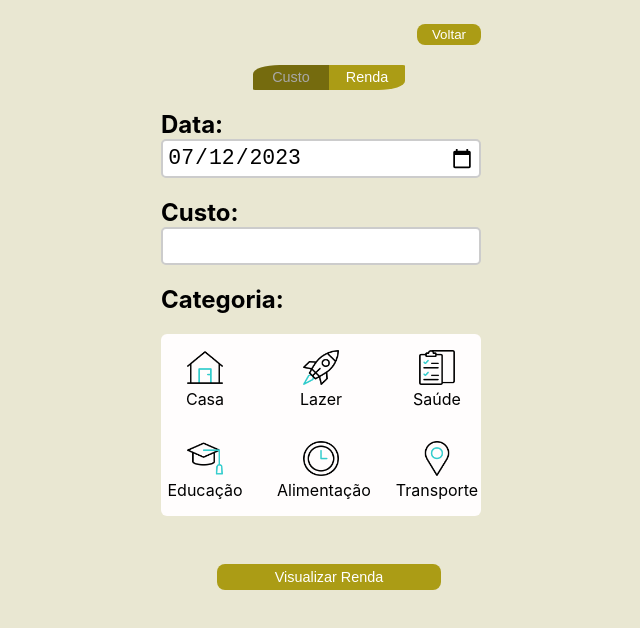
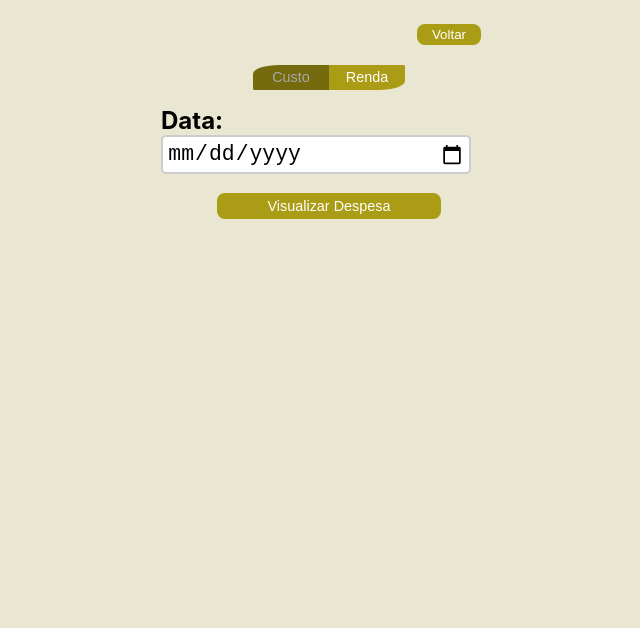
Before and after one commit to LucasJann/SpendSmart-Project, a React (Create React App) app in the folder my-spendsmart-app/: page /incomePage in a window 1280 px wide. Shown: the top 628 px of the page, without its empty margins (319-959 px from the left). Built offline with nearby package versions, Linux system fonts and the light colour scheme.

Commit message:
I've refactored all the logic in expense.jsx and income.jsx. I also tweaked some other parts

```diff
--- a/my-spendsmart-app/src/components/Expense/Expense.jsx
+++ b/my-spendsmart-app/src/components/Expense/Expense.jsx
@@ -30,6 +30,7 @@ const Expense = () => {
   const navigation = useNavigate();
 
   const [date, setDate] = useState();
+  const [message, setMessage] = useState();
   const [isDateFilled, setIsDateFilled] = useState(false);
 
   const [inputExpense, setInputExpense] = useState("");
@@ -53,6 +54,7 @@ const Expense = () => {
     const dateString = format(adjustedDate, "yyyy-MM-dd");
 
     setDate(dateString);
+    setMessage(false)
     setIsDateFilled(true);
   };
 
@@ -78,7 +80,7 @@ const Expense = () => {
 
     dispatch(expenseActions.addInput(newExpenseItem));
 
-    setInputExpense("");
+    setMessage(true)
     setIsDateFilled(false);
     setIsExpenseFilled(false)
   };
@@ -107,7 +109,6 @@ const Expense = () => {
             Renda
           </button>
         </div>
-        <div>
           <h2 className={classes.date}>
             Data:
             <input
@@ -118,7 +119,9 @@ const Expense = () => {
               className={`${classes.inputDate}`}
             />
           </h2>
-        </div>
+          {message && (
+            <p className={classes.paragraph}>Click no campo data para iniciar um registro</p>
+          )}
         {isDateFilled && (
           <Fragment>
             <div>
@@ -127,7 +130,6 @@ const Expense = () => {
                 <input
                   type="text"
                   id="text"
-                  value={inputExpense}
                   onChange={expenseChange}
                   className={`${classes.inputExpense}`}
                 />
@@ -136,7 +138,7 @@ const Expense = () => {
             <div>
               <h2>Categoria:</h2>
               <Card>
-                <ul className={classes.unorderedList}>
+                <ul className={classes.categories}>
                   <li
                     className={`${classes.list} ${
                       selectedCategory === "casa" ? classes.selected : ""
--- a/my-spendsmart-app/src/components/Expense/Expense.module.css
+++ b/my-spendsmart-app/src/components/Expense/Expense.module.css
@@ -44,26 +44,26 @@
   background-color: #756b0e;
 }
 
+.paragraph {
+  color: #888;
+  width: 98%
+}
+
 .date {
-  display: flex;
-  flex-wrap: wrap;
+  margin: 1rem 0 0.2rem
 }
 
 .inputDate {
-  width: 100%;
   margin: auto;
   font-size: 1.1em;
-
 }
 
 .inputExpense {
-  width: 96%;
   margin: auto;
   font-size: 0.9em;
 }
 
-.unorderedList {
-  margin: 0;
+.categories {
   padding: 0;
   display: flex;
   flex-wrap: wrap;
@@ -90,7 +90,6 @@
 .paragraph {
   margin: auto;
   margin: 0 0 1rem 0;
-
 }
 
 .lastButtons {
--- a/my-spendsmart-app/src/components/Expense/ExpenseHistory.module.css
+++ b/my-spendsmart-app/src/components/Expense/ExpenseHistory.module.css
@@ -1,6 +1,6 @@
 .historyDiv {
+  margin: auto;
   max-width: 20rem;
-  margin: auto
 }
 
 .getBackButton {
--- a/my-spendsmart-app/src/components/Expense/ExpenseItem.module.css
+++ b/my-spendsmart-app/src/components/Expense/ExpenseItem.module.css
@@ -1,5 +1,5 @@
 .item {
-  width: 100%;
+  width: 94%;
   display: grid;
   padding: 1rem;
   grid-gap: 1rem;
--- a/my-spendsmart-app/src/components/Goal/Goal.module.css
+++ b/my-spendsmart-app/src/components/Goal/Goal.module.css
@@ -29,7 +29,7 @@
 
 .paragraph {
   color: #888;
-  margin: 0rem 0rem 0rem 2.4rem;
+  margin: 0 0 0 1rem;
   font-style: bold;
 }
 
--- a/my-spendsmart-app/src/components/Income/Income.jsx
+++ b/my-spendsmart-app/src/components/Income/Income.jsx
@@ -1,4 +1,4 @@
-import React, { useState } from "react";
+import React, { useState, Fragment } from "react";
 import classes from "./Income.module.css";
 
 import Card from "../Layout/Card";
@@ -30,16 +30,15 @@ const Income = () => {
   const navigation = useNavigate();
 
   const [date, setDate] = useState("");
+  const [message, setMessage] = useState(false);
   const [inputIncome, setInputIncome] = useState("");
   const [isIncomeFilled, setIsIncomeFilled] = useState(false);
 
-  const [selectedDate, setSelectedDate] = useState(new Date());
   const [isDateFilled, setIsDateFilled] = useState(false);
 
   const [selectedCategory, setSelectedCategory] = useState(null);
 
-
-  const handleDateChange = (event) => {
+  const dateChange = (event) => {
     const selectedDate = new Date(event.target.value);
 
     if (isNaN(selectedDate)) {
@@ -53,13 +52,12 @@ const Income = () => {
 
     const dateString = format(adjustedDate, "yyyy-MM-dd");
 
-
     setDate(dateString);
-    setSelectedDate(adjustedDate);
+    setMessage(false)
     setIsDateFilled(true);
   };
 
-  const onInputIncomeHandler = (event) => {
+  const incomeChange = (event) => {
     let value = event.target.value.replace(/\D/g, "");
 
     setIsIncomeFilled(true);
@@ -80,9 +78,11 @@ const Income = () => {
       date: date,
     };
 
-    dispatch(incomeActions.addInput(newIncomeItem))
+    dispatch(incomeActions.addInput(newIncomeItem));
 
-    setInputIncome("");
+    setMessage(true);
+    setIsDateFilled(false);
+    setIsIncomeFilled(false);
   };
 
   const onGetBackHandler = () => {
@@ -93,40 +93,48 @@ const Income = () => {
     navigation("/expensePage");
   };
 
-  const onIncomeHistoryHandler = () => {
+  const onHistoryHandler = () => {
     navigation("/incomeHistoryPage");
   };
 
   return (
+    <>
       <div className={classes.incomeDiv}>
         <button className={classes.getBackButton} onClick={onGetBackHandler}>
           Voltar
         </button>
         <div className={classes.alternativeDiv}>
-        <button className={classes.expenseButton} onClick={onExpenseHandler}>
+          <button className={classes.expenseBtn} onClick={onExpenseHandler}>
             Custo
           </button>
-        <button className={classes.incomeButton}>Renda</button>
+          <button className={classes.incomeBtn}>Renda</button>
         </div>
-      <div>
-        <h2 className={classes.incomeDate}>
+        <h2 className={classes.date}>
           Data:
           <input
             type="date"
             id="date"
-            value={selectedDate.toISOString().split("T")[0]}
-            onChange={handleDateChange}
-            className={`${classes.inputDate}`}
+            onChange={dateChange}
+            onClick={dateChange}
+            className={classes.inputDate}
           />
         </h2>
+        {message && (
+          <p className={classes.paragraph}>
+            Click no campo data para iniciar um registro
+          </p>
+        )}
+        {isDateFilled && (
+          <Fragment>
+            <div>
               <h2>
-          Custo:
+                Renda:
                 <input
                   type="text"
                   id="text"
                   value={inputIncome}
-            onChange={onInputIncomeHandler}
-            className={`${classes.inputIncome}`}
+                  onChange={incomeChange}
+                  className={classes.inputIncome}
                 />
               </h2>
             </div>
@@ -226,21 +234,21 @@ const Income = () => {
                   </li>
                 </ul>
               </Card>
-        <div>
-          {isDateFilled && isIncomeFilled && (
+            </div>
+          </Fragment>
+        )}
+        {isIncomeFilled && (
           <button className={classes.lastButtons} onClick={onInputHandler}>
             Inserir Renda
           </button>
         )}
-          <button
-            className={classes.lastButtons}
-            onClick={onIncomeHistoryHandler}
-          >
-            Visualizar Renda
+        <div>
+          <button className={classes.lastButtons} onClick={onHistoryHandler}>
+            Visualizar Despesa
           </button>
         </div>
       </div>
-    </div>
+    </>
   );
 };
 
--- a/my-spendsmart-app/src/components/Income/Income.module.css
+++ b/my-spendsmart-app/src/components/Income/Income.module.css
@@ -19,7 +19,7 @@
   text-align: center;
 }
 
-.expenseButton {
+.expenseBtn {
   color: #a8a8a8;
   width: 25%;
   cursor: pointer;
@@ -30,7 +30,7 @@
   background-color: #756b0e;
 }
 
-.incomeButton {
+.incomeBtn {
   color: #fff;
   width: 25%;
   cursor: pointer;
@@ -45,19 +45,22 @@
   background-color: #ab9c15;
 }
 
-.incomeDate {
-  display: flex;
-  flex-wrap: wrap;
+
+.paragraph {
+  color: #888;
+  width: 98%;
+}
+
+.date {
+  margin: 1rem 0 0.2rem;
 }
 
 .inputDate {
-  width: 100%;
   margin: auto;
   font-size: 1.1em;
 }
 
 .inputIncome {
-  width: 96%;
   margin: auto;
   font-size: 0.9em;
 }
--- a/my-spendsmart-app/src/components/Income/IncomeHistory.jsx
+++ b/my-spendsmart-app/src/components/Income/IncomeHistory.jsx
@@ -26,7 +26,7 @@ const IncomeHistory = () => {
   };
 
   return (
-    <div className={classes.incomeHistoryDiv}>
+    <div className={classes.historyDiv}>
       <button className={classes.getBackButton} onClick={onGetBackHandler}>
         Voltar
       </button>
--- a/my-spendsmart-app/src/components/Income/IncomeHistory.module.css
+++ b/my-spendsmart-app/src/components/Income/IncomeHistory.module.css
@@ -1,6 +1,6 @@
-.incomeHistoryDiv {
+.historyDiv {
+  margin: auto;
   max-width: 20rem;
-  margin: auto
 }
 
 .getBackButton {
@@ -25,3 +25,7 @@
   font-style: bold;
   margin-top: 20px;
 }
+
+.input3{
+margin: auto;
+}
--- a/my-spendsmart-app/src/components/Income/IncomeItem.module.css
+++ b/my-spendsmart-app/src/components/Income/IncomeItem.module.css
@@ -1,5 +1,5 @@
 .item {
-    width: 100%;
+    width: 94%;
     display: grid;
     padding: 1rem;
     grid-gap: 1rem;
--- a/my-spendsmart-app/src/components/Layout/Card.module.css
+++ b/my-spendsmart-app/src/components/Layout/Card.module.css
@@ -1,5 +1,5 @@
 .card {
-  width: 100%;
+  width: 97%;
   margin: 0 0 2rem 0;
   border-radius: 6px;
   background-color: #fffdfd;
```
Also changed, not shown: 1 other file (tests, documents, lock files or other folders). Lines whose indentation alone changed are shown as unchanged.
